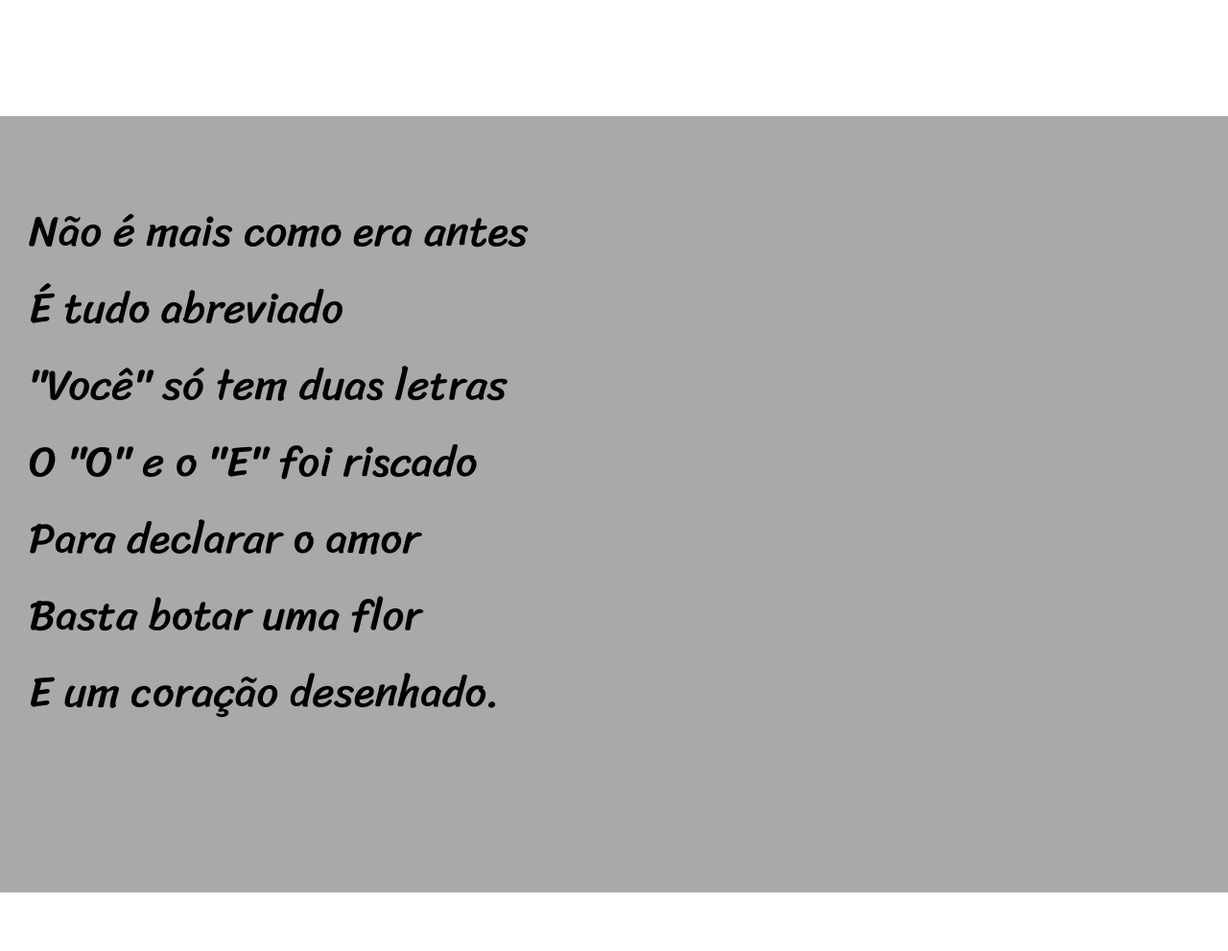
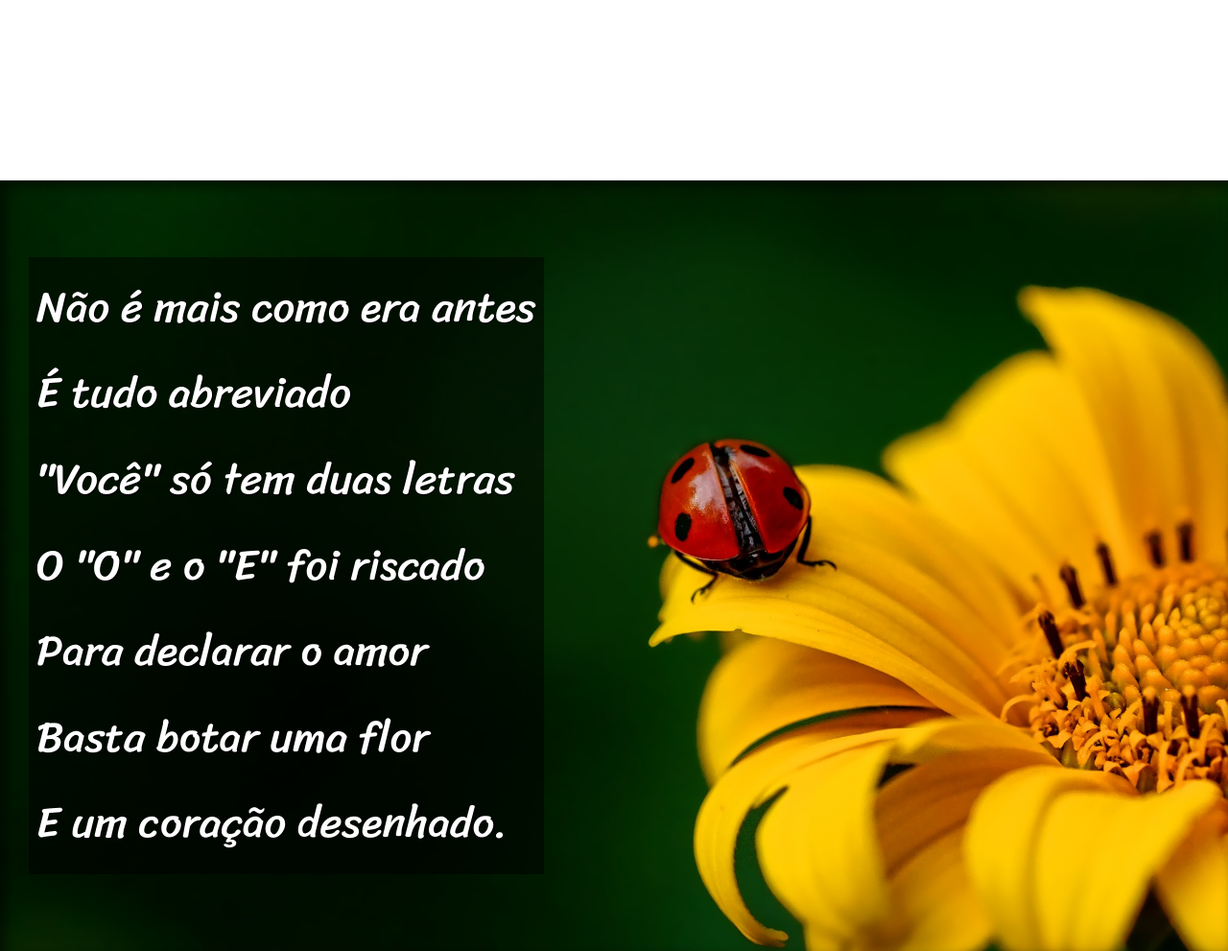
Before and after one commit to Debbye-Correia/HTML5-CSS3, a plain HTML site: page Desafios/d012/index.html in a window 1280 px wide. Shown: the part 949-1940 px from the top of the page at 96% size. Drawn offline with Linux system fonts and the light colour scheme.

Commit message:
projeto finalizado

```diff
--- a/Desafios/d012/style.css
+++ b/Desafios/d012/style.css
@@ -14,7 +14,7 @@
     padding: 0px;
     font-size: 1em;
 }
-body {
+html, body {
     margin: 0px;
     background-color: darkgray;
     font-family: var(--fonte1);
@@ -26,6 +26,7 @@ header {
 }
 header h1 {
     font-family: var(--fonte2);
+    font-variant: small-caps; /* vai deixar todas as letras maiusculas, porem mais suave, diferenciando as primeiras letras de cada palavra. Existe tbem a funcao "Text-transform: uppercase", que nao vai fazer essa diferenciação. */
     font-size: 10vw;
     font-weight: bold;
     padding-top: 50px;
@@ -33,9 +34,18 @@ header h1 {
 header p {
     padding-bottom: 50px;
 }
+header a, footer a{
+    color: white;
+    text-decoration: none;
+    font-weight: bold;
+}
+header a:hover, footer a:hover{
+    text-decoration: underline;
+}
 section {
     font-family: var(--fonte3);
     font-size: 3.5vw;
+    line-height: 2em; /* para dar mais espaço entre as linhas e ser mais facil de ler */
     padding-top: 10vh;
     padding-bottom: 10vh;
     padding-left: 30px;
@@ -47,13 +57,26 @@ section.normal{
     background-color: white;
     color: black;
 }
-a{
+section.imagem{
+    background-color: rgb(51, 51, 51);
     color: white;
-    text-decoration: none;
-    font-weight: bold;
+    box-shadow: inset 6px 6px 13px 0px rgba(0, 0, 0, 0.569);
+    background-size: cover;
+    background-attachment: fixed;
 }
-a:hover {
-    text-decoration: underline;
+section.imagem > p {
+    display: inline-block;
+    background-color: rgba(0, 0, 0, 0.511);
+    padding: 8px;
+    text-shadow: 1px 1px 0px black;
+}
+section#img1{
+    background-image: url(imagens/background001.jpg);
+    background-position: right center;
+}
+section#img2{
+    background-image: url(imagens/background002.jpg);
+    background-position: right center;
 }
 footer{
     background-color: black;
@@ -62,11 +85,3 @@ footer{
     text-align: center;
     padding: 5px;
 }
-footer a{
-    color: white ;
-    text-decoration: none;
-    font-weight: bolder;
-}
-footer a:hover{
-    text-decoration: underline;
-}
```
